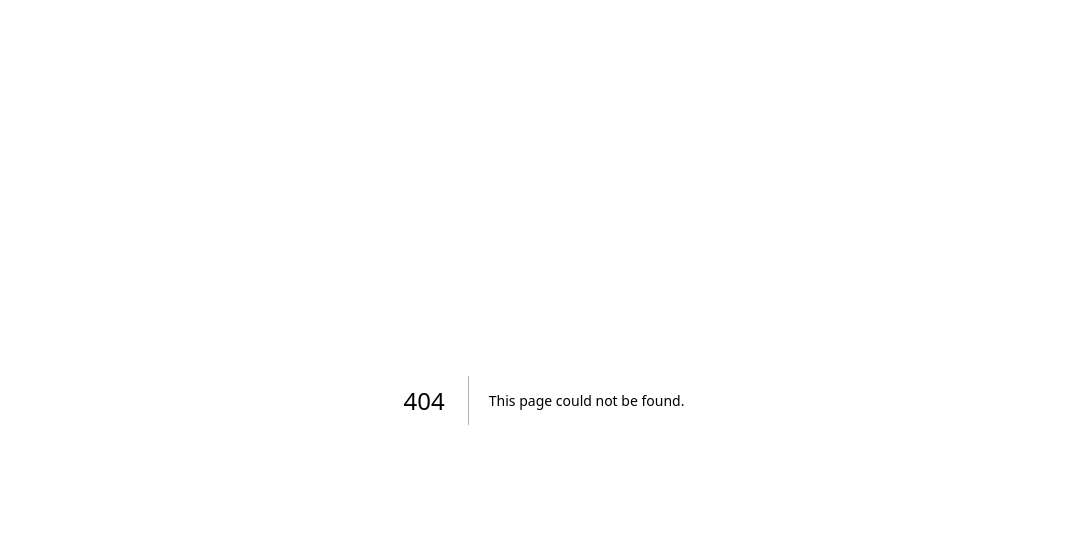
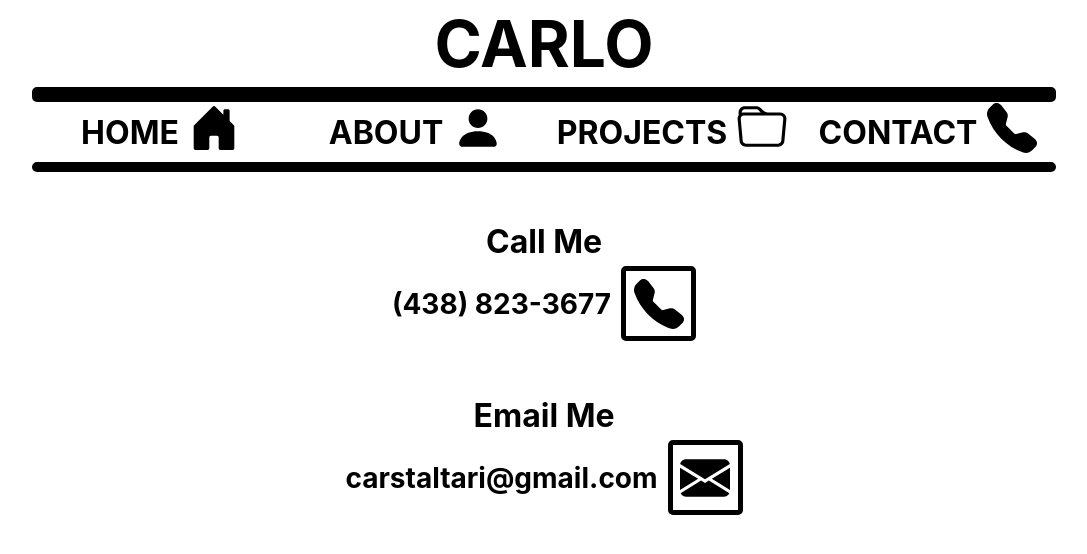
Before and after one commit to Carstal/Portfolio, a Next.js app in the folder nextjs-blog/: page /contact in a window 1280 px wide. Before the commit this address had no page. Shown: the top 554 px of the page, without its empty margins (96-1183 px from the left). Built offline with nearby package versions, Linux system fonts and the light colour scheme; a web font is replaced by a local one.

Commit message:
contact page

```diff
--- /dev/null
+++ b/nextjs-blog/pages/contact/index.js
@@ -0,0 +1,150 @@
+import Head from "next/head";
+import styles from "../../styles/Home.module.css";
+import contact from "../../styles/Contact.module.css";
+import HeaderAndNav from "../../components/HeaderAndNav";
+
+// export async function getServerSideProps() {
+//   const res = await fetch("http://localhost:3000/api/project");
+//   const projectData = await res.json();
+
+//   // console.log(visits)
+//   return { props: { projectData } };
+// }
+
+export default function Home() {
+  return (
+    <div className={styles.container}>
+      <Head>
+        <title>Carlo Staltari - Projects</title>
+        <link rel="icon" href="/favicon.ico" />
+      </Head>
+
+      <main>
+        <div className={styles.body}>
+          <HeaderAndNav></HeaderAndNav>
+
+          {/* Body Area */}
+          <div className={styles.body}>
+            <div className={contact.ContactBox}>
+              <div className={contact.ContactHeader}>Call Me</div>
+              <div className={contact.ContactContainer}>
+                <div className={contact.ContactText}>(438) 823-3677</div>
+                <div className={contact.ContactIcon}>
+                  <svg
+                    width="50"
+                    height="50"
+                    viewBox="0 0 50 50"
+                    fill="none"
+                    xmlns="http://www.w3.org/2000/svg"
+                  >
+                    <g clip-path="url(#clip0_4_108)">
+                      <path
+                        fill-rule="evenodd"
+                        clip-rule="evenodd"
+                        d="M5.89063 1.59685C6.43743 1.05087 7.09401 0.62734 7.81687 0.354314C8.53973 0.0812885 9.31237 -0.0349959 10.0836 0.0131673C10.8548 0.0613304 11.6069 0.272841 12.2902 0.633683C12.9735 0.994525 13.5723 1.49646 14.0469 2.10622L19.6563 9.31247C20.6844 10.6343 21.0469 12.3562 20.6406 13.9812L18.9313 20.825C18.8429 21.1794 18.8477 21.5507 18.9451 21.9028C19.0426 22.2549 19.2294 22.5758 19.4875 22.8343L27.1656 30.5125C27.4245 30.7711 27.7459 30.9582 28.0986 31.0557C28.4513 31.1532 28.8232 31.1577 29.1781 31.0687L36.0188 29.3593C36.8207 29.1588 37.6577 29.1433 38.4665 29.3138C39.2753 29.4843 40.0348 29.8365 40.6875 30.3437L47.8938 35.95C50.4844 37.9656 50.7219 41.7937 48.4031 44.1093L45.1719 47.3406C42.8594 49.6531 39.4031 50.6687 36.1813 49.5343C27.935 46.6329 20.4477 41.912 14.275 35.7218C8.08528 29.55 3.36441 22.0639 0.462507 13.8187C-0.668743 10.6 0.346882 7.1406 2.65938 4.8281L5.89063 1.59685Z"
+                        fill="black"
+                      />
+                    </g>
+                    <defs>
+                      <clipPath id="clip0_4_108">
+                        <rect width="50" height="50" fill="white" />
+                      </clipPath>
+                    </defs>
+                  </svg>
+                </div>
+              </div>
+            </div>
+
+            <div className={contact.ContactBox}>
+              <div className={contact.ContactHeader}>Email Me</div>
+              <div className={contact.ContactContainer}>
+                <div className={contact.ContactText}>carstaltari@gmail.com</div>
+                <div className={contact.ContactIcon}>
+                  <svg
+                    width="50"
+                    height="50"
+                    viewBox="0 0 50 50"
+                    fill="none"
+                    xmlns="http://www.w3.org/2000/svg"
+                  >
+                    <path
+                      d="M0.15625 11.1094C0.471307 9.72888 1.2458 8.49629 2.35288 7.61346C3.45996 6.73064 4.83401 6.2499 6.25 6.25H43.75C45.166 6.2499 46.54 6.73064 47.6471 7.61346C48.7542 8.49629 49.5287 9.72888 49.8437 11.1094L25 26.2937L0.15625 11.1094ZM0 14.6781V36.8781L18.1344 25.7594L0 14.6781ZM21.1281 27.5937L0.596875 40.1781C1.10415 41.2478 1.90477 42.1513 2.90557 42.7837C3.90636 43.416 5.06617 43.7511 6.25 43.75H43.75C44.9336 43.7503 46.093 43.4144 47.0932 42.7815C48.0935 42.1486 48.8934 41.2447 49.4 40.175L28.8687 27.5906L25 29.9563L21.1281 27.5937ZM31.8656 25.7625L50 36.8781V14.6781L31.8656 25.7594V25.7625Z"
+                      fill="black"
+                    />
+                  </svg>
+                </div>
+              </div>
+            </div>
+          </div>
+        </div>
+      </main>
+
+      <style jsx>{`
+        main {
+          padding: 0;
+          flex: 1;
+          display: flex;
+          flex-direction: row;
+          justify-content: center;
+          align-items: center;
+          width: 100%;
+        }
+        ul {
+          list-style-type: none;
+          margin: 0;
+          padding: 5px;
+        }
+        li {
+          display: block;
+          height: 25px;
+          padding: S5px;
+        }
+        li:hover {
+          background-color: #000000;
+        }
+        footer {
+          width: 100%;
+          height: 50px;
+          border-top: 1px solid #eaeaea;
+          display: flex;
+          justify-content: center;
+          align-items: center;
+        }
+        footer img {
+          margin-left: 0.5rem;
+        }
+        footer a {
+          display: flex;
+          justify-content: center;
+          align-items: center;
+          text-decoration: none;
+          color: inherit;
+        }
+        code {
+          background: #fafafa;
+          border-radius: 5px;
+          padding: 0.75rem;
+          font-size: 1.1rem;
+          font-family: Menlo, Monaco, Lucida Console, Liberation Mono,
+            DejaVu Sans Mono, Bitstream Vera Sans Mono, Courier New, monospace;
+        }
+      `}</style>
+
+      <style jsx global>{`
+        html,
+        body {
+          height: 100%;
+          width: 100vw;
+          padding: 0;
+          margin: 0;
+          font-family: -apple-system, BlinkMacSystemFont, Segoe UI, Roboto,
+            Oxygen, Ubuntu, Cantarell, Fira Sans, Droid Sans, Helvetica Neue,
+            sans-serif;
+        }
+        * {
+          box-sizing: border-box;
+        }
+      `}</style>
+    </div>
+  );
+}
--- /dev/null
+++ b/nextjs-blog/styles/Contact.module.css
@@ -0,0 +1,43 @@
+.ContactBox {
+    width: 50%;
+    margin: 50px auto 0px;
+    display: flex;
+    flex-direction: column;
+    align-items: center;
+    justify-content: center;
+}
+
+.ContactHeader {
+    font-size: 32px;
+    font-weight: bold;
+}
+
+.ContactContainer {
+    min-width: 250px;
+    display: flex;
+    flex-direction: row;
+    align-items: center;
+    justify-content: center;
+}
+
+.ContactText {
+    font-size: 28px;
+    font-weight: bold;
+    margin: 5px;
+}
+
+.ContactIcon {
+    height: 75px;
+    width: 75px;
+    border: 5px solid black;
+    border-radius: 5px;
+    display: flex;
+    align-items: center;
+    justify-content: center;
+    margin: 5px;
+}
+
+.ContactIcon:hover {
+    background-color: blueviolet;
+    cursor: pointer;
+}
```
